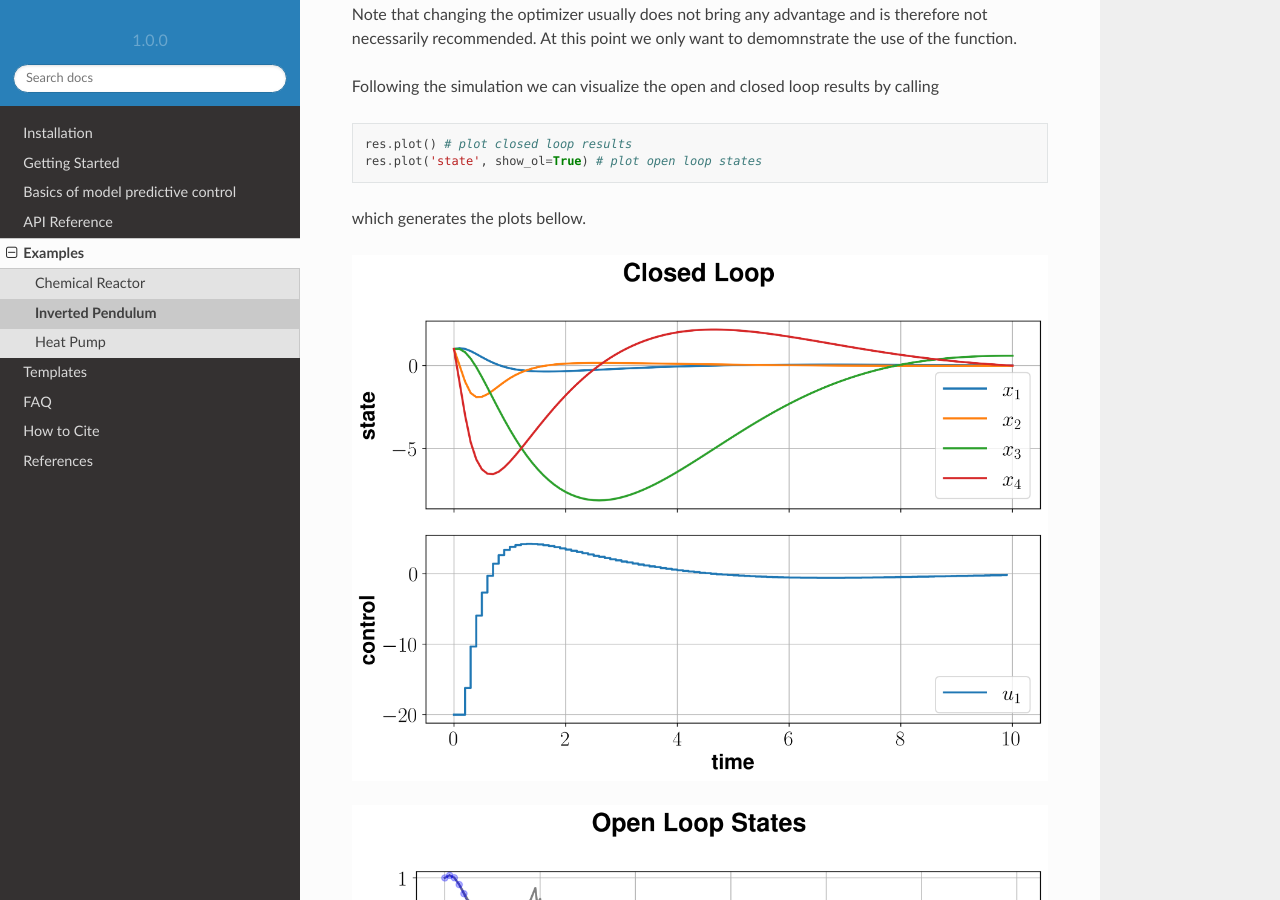
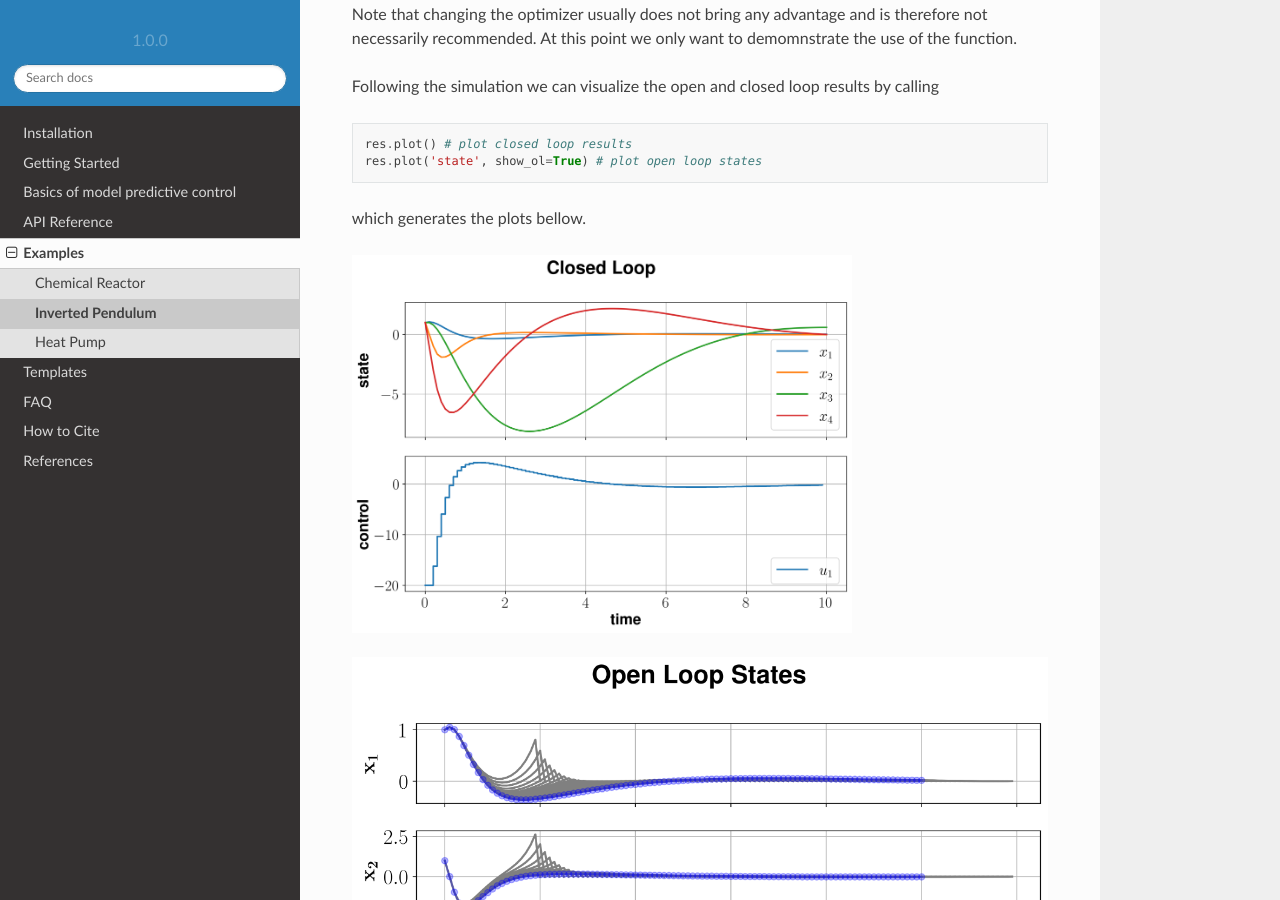
Before and after one commit to nMPyC/nmpyc, a Sphinx documentation site: the page built from docs/source/example/pendel.rst, in a window 1280 px wide and 900 px high, scrolled down 2018 px. Built offline with Sphinx 7.4.7 and the Read the Docs theme 2.0.0, drawn with Linux system fonts in a browser that asks for light colours.

Commit message:
Update pendel.rst

```diff
--- a/docs/source/example/pendel.rst
+++ b/docs/source/example/pendel.rst
@@ -118,6 +118,6 @@ Following the simulation we can visualize the open and closed loop results by ca
 which generates the plots bellow.
 
 .. image:: invpend_cl.png
-   :width: 700
+   :width: 500
 
 .. image:: invpend_ol.png
```
